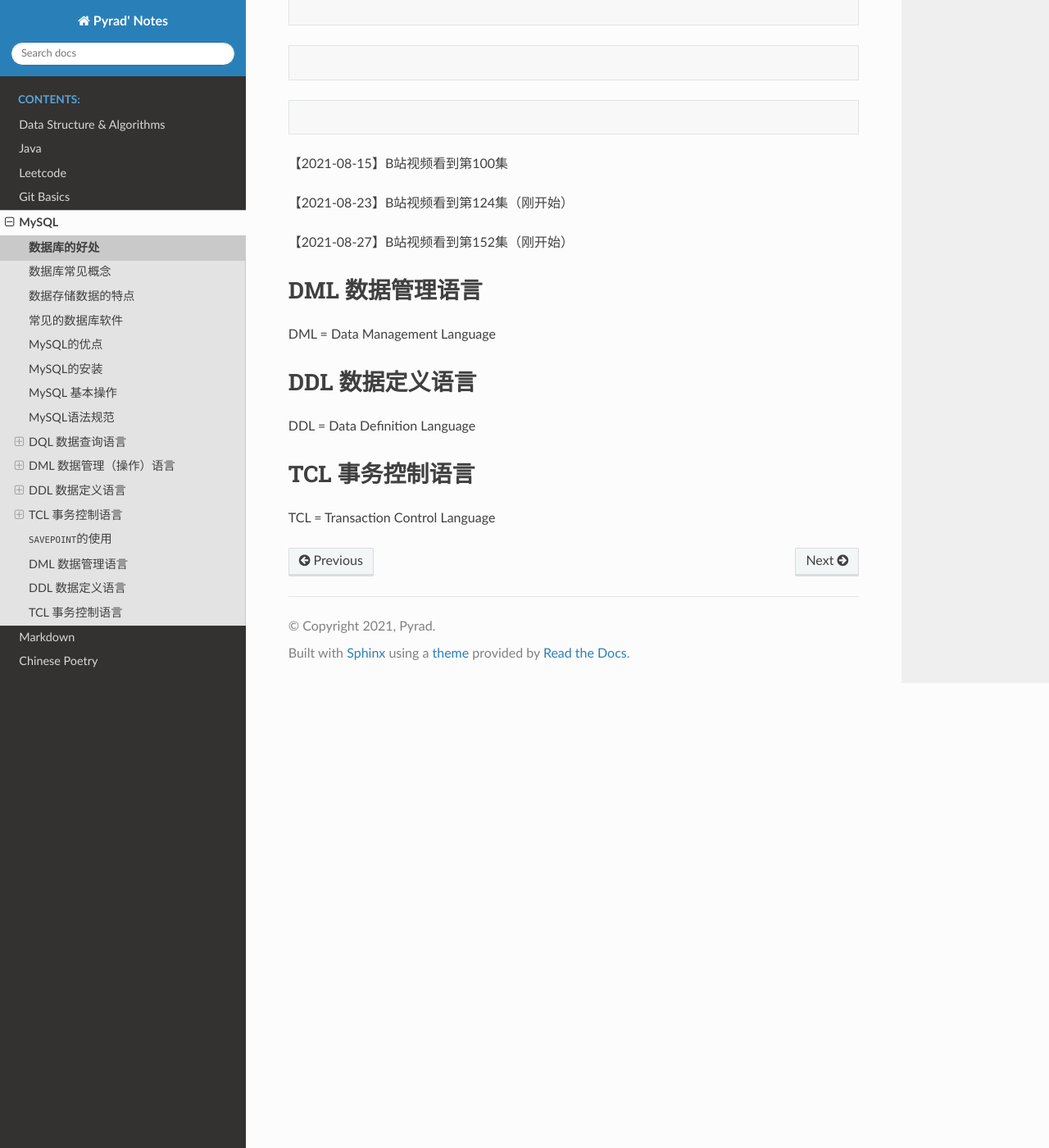
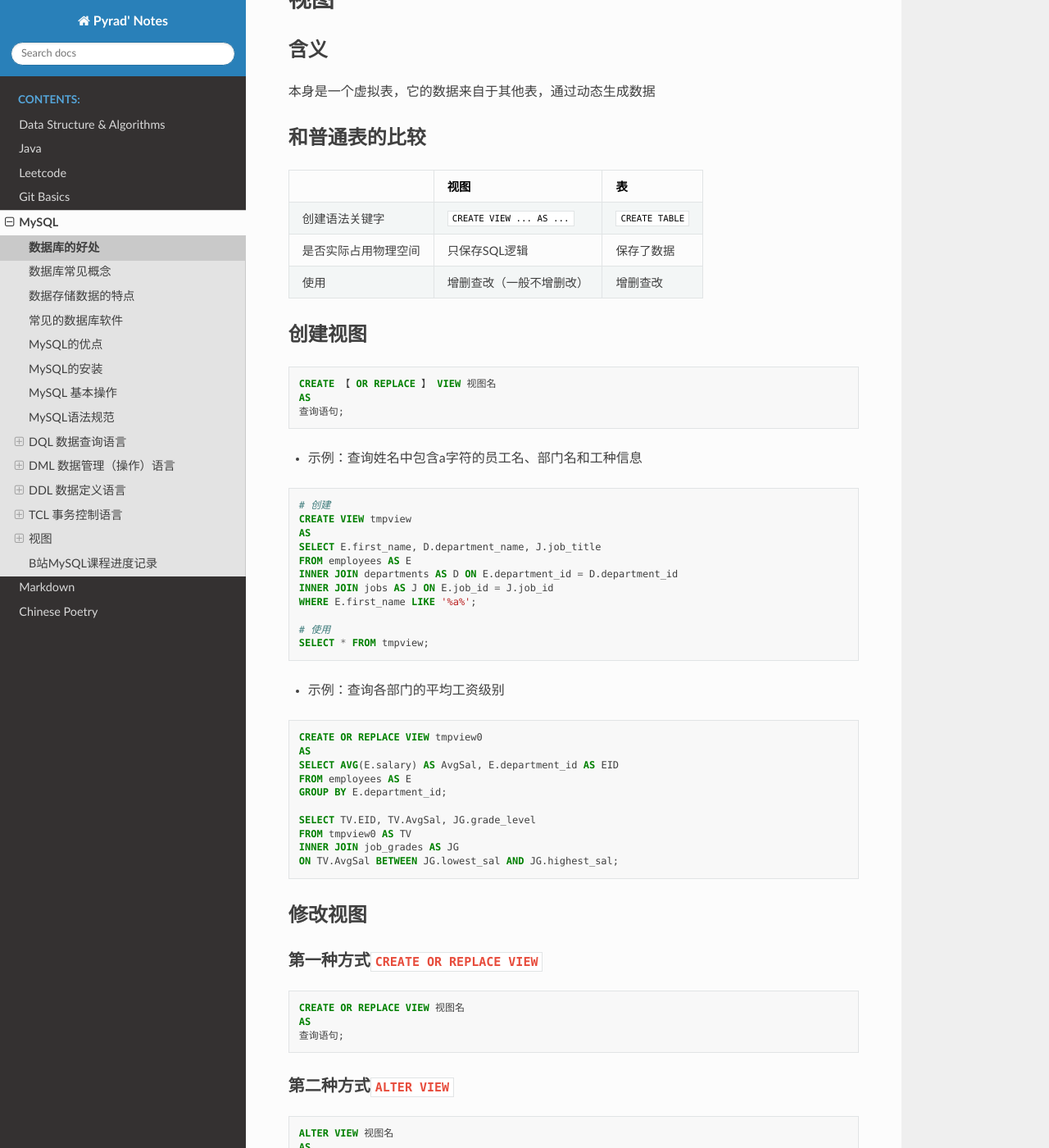
Before and after one commit to Pyrad/pyradnotes, a Sphinx documentation site: the page built from source/MySQL/mysql.md, in a window 1280 px wide and 1400 px high, scrolled down 58593 px. Shown: the whole window at 82% size. Built offline with Sphinx 7.4.7 and the Read the Docs theme 2.0.0, drawn with Linux system fonts in a browser that asks for light colours; some of the changed text lies outside the part shown.

Commit message:
MySQL 2021-08-29 (6)

````diff
--- a/source/MySQL/mysql.md
+++ b/source/MySQL/mysql.md
@@ -3103,7 +3103,7 @@ commit;
 
 
 
-# `SAVEPOINT`的使用
+### `SAVEPOINT`的使用
 
 ```mysql
 SET autocommit=0;
@@ -3116,84 +3116,212 @@ ROLLBACK TO SP0;#回滚到保存点
 
 
 
-```mysql
-
-```
-
-
-
-
-
-
-
-
-
-
-
-
-
-
-
-
-
-
-
-
-
-
-
-
-
-
-
-
-
-
-
-
-
-
-
-
-
-
-
-
-
-```mysql
-```
-
-
-
-```sql
-
-
-```
-
-
+# 视图
+
+## 含义
+
+本身是一个虚拟表，它的数据来自于其他表，通过动态生成数据
+
+## 和普通表的比较
+
+|                      | 视图                     | 表             |
+| -------------------- | ------------------------ | -------------- |
+| 创建语法关键字       | `CREATE VIEW ... AS ...` | `CREATE TABLE` |
+| 是否实际占用物理空间 | 只保存SQL逻辑            | 保存了数据     |
+| 使用                 | 增删查改（一般不增删改） | 增删查改       |
+
+## 创建视图
+
+```mysql
+CREATE 【 OR REPLACE 】 VIEW 视图名
+AS
+查询语句;
+```
+
+- 示例：查询姓名中包含a字符的员工名、部门名和工种信息
+
+```mysql
+# 创建
+CREATE VIEW tmpview
+AS
+SELECT E.first_name, D.department_name, J.job_title
+FROM employees AS E
+INNER JOIN departments AS D ON E.department_id = D.department_id
+INNER JOIN jobs AS J ON E.job_id = J.job_id
+WHERE E.first_name LIKE '%a%';
+
+# 使用
+SELECT * FROM tmpview;
+```
+
+- 示例：查询各部门的平均工资级别
+
+```mysql
+CREATE OR REPLACE VIEW tmpview0
+AS
+SELECT AVG(E.salary) AS AvgSal, E.department_id AS EID
+FROM employees AS E
+GROUP BY E.department_id;
+
+SELECT TV.EID, TV.AvgSal, JG.grade_level
+FROM tmpview0 AS TV
+INNER JOIN job_grades AS JG
+ON TV.AvgSal BETWEEN JG.lowest_sal AND JG.highest_sal;
+```
+
+
+
+## 修改视图
+
+### 第一种方式`CREATE OR REPLACE VIEW`
+
+```mysql
+CREATE OR REPLACE VIEW 视图名
+AS
+查询语句;
+```
+
+### 第二种方式`ALTER VIEW`
+
+```mysql
+ALTER VIEW 视图名
+AS
+查询语句;
+```
+
+
+
+## 删除视图
+
+```mysql
+DROP VIEW 视图名1, 视图名2, ...
+```
+
+
+
+## 查看视图
+
+- 使用`DESC`
+
+```mysql
+DESC 视图名
+```
+
+- 使用`SHOW CREATE VIEW`
+
+```mysql
+SHOW CREATE VIEW 视图名
+```
+
+
+
+## 更新视图
+
+更新视图的语句和修改表中记录的语句相同，只需把表名改为对应的视图名即可
+
+- 插入
+
+```mysql
+INSERT INTO 视图名 VALUES(列1, 列2, 列3, ...)
+```
+
+- 修改
+
+```mysql
+UPDATE 视图名
+SET 列1=值1, 列2=值1, 列3=值3
+【 WHERE 筛选条件 】
+```
+
+- 删除
+
+```mysql
+DELETE FROM 视图名 【 WHERE 筛选条件 】
+```
+
+不能修改的视图
+
+1. 包含分组函数、`GROUP BY`、`DISTINCT`、`HAVING`、`UNION`
+
+2. 连接查询`JOIN`
+
+3. 常量视图
+
+4. `WHERE`后的子查询用到了`FROM`中的表
+
+   ```mysql
+   SELECT last_name, email, salary
+   FROM employees
+   WHERE employee_id IN(
+   	SELECT manager_id
+   	FROM employees
+   	WHERE manager_id IS NOT NULL
+   );
+   ```
+
+
+
+
+
+
+
+
+
+
+
+
+
+
+
+
+
+
+
+
+
+
+
+
+
+
+
+
+
+
+
+
+
+
+
+
+
+
+
+
+
+
+
+
+
+
+
+
+
+```mysql
+```
+
+
+
+
+
+
+
+
+
+# B站MySQL课程进度记录
 
 【2021-08-15】B站视频看到第100集
 
 【2021-08-23】B站视频看到第124集（刚开始）
 
 【2021-08-27】B站视频看到第152集（刚开始）
-
-
-
-# DML 数据管理语言
-
-
-
-DML = Data Management Language
-
-
-
-# DDL 数据定义语言
-
-DDL = Data Definition Language
-
-
-
-# TCL 事务控制语言
-
-TCL = Transaction Control Language
````
Also changed, not shown: other parts of source/MySQL/mysql.md (+1 -1 lines).
